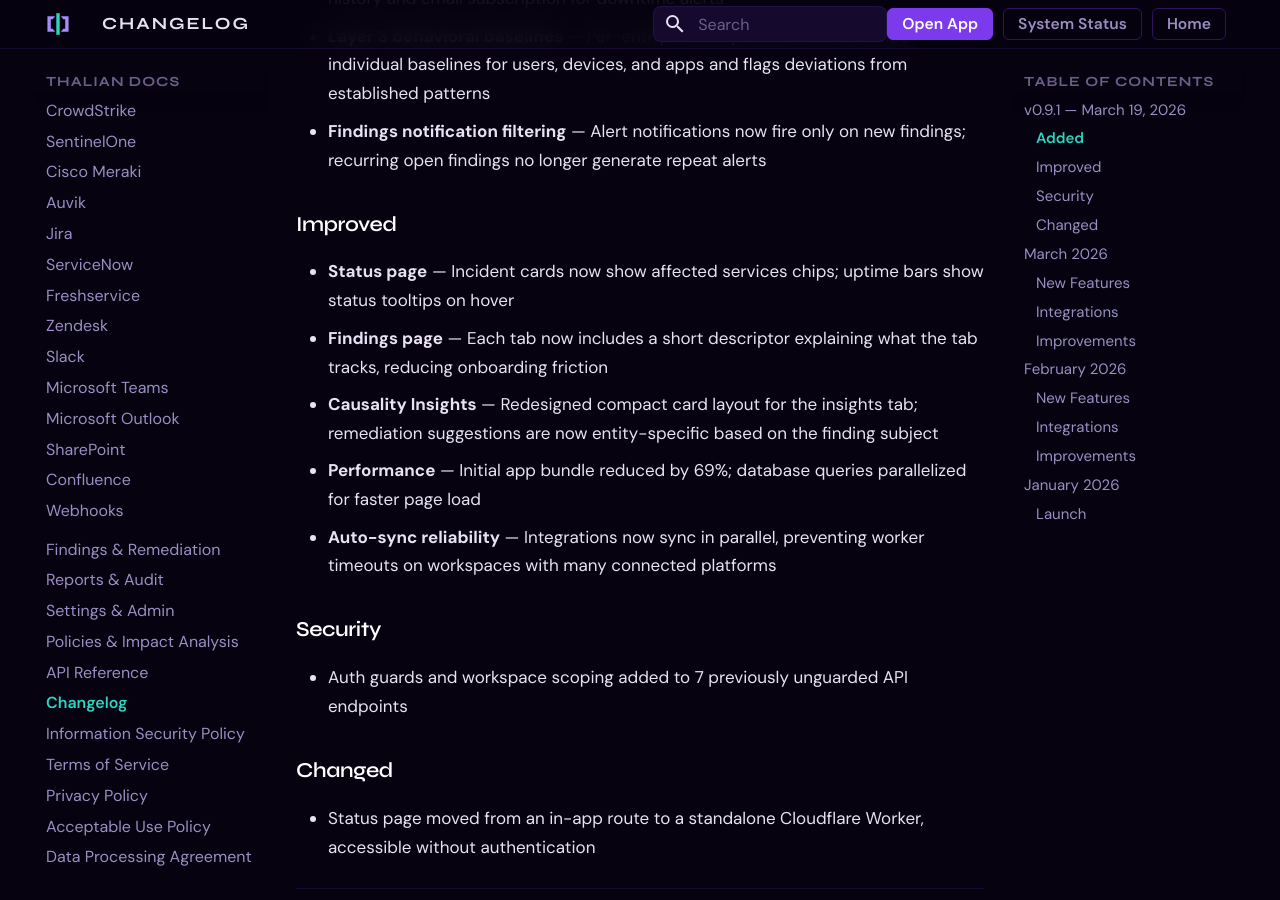
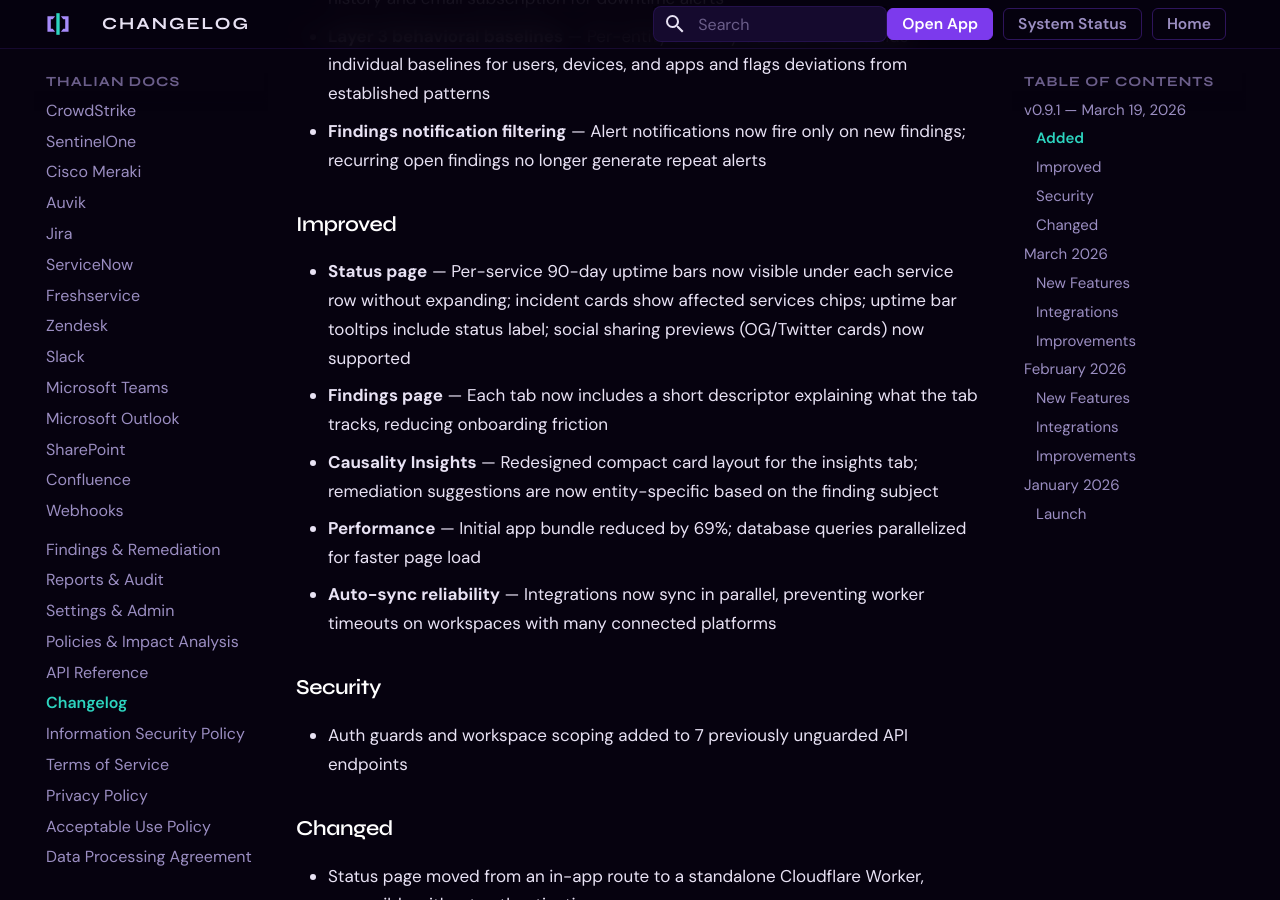
Before and after one commit to tori-mf13/thalian-docs, an MkDocs documentation site: the page built from docs/changelog.md, in a window 1280 px wide and 900 px high, scrolled down 444 px. Built offline with MkDocs 1.6.1 and Material for MkDocs 9.7.7, drawn with Linux system fonts in a browser that asks for light colours.

Commit message:
docs: update status page changelog with per-service bars and OG tags

```diff
--- a/docs/changelog.md
+++ b/docs/changelog.md
@@ -14,7 +14,7 @@ Notable changes, new features, and fixes for the Thalian platform.
 
 ### Improved
 
-- **Status page** — Incident cards now show affected services chips; uptime bars show status tooltips on hover
+- **Status page** — Per-service 90-day uptime bars now visible under each service row without expanding; incident cards show affected services chips; uptime bar tooltips include status label; social sharing previews (OG/Twitter cards) now supported
 - **Findings page** — Each tab now includes a short descriptor explaining what the tab tracks, reducing onboarding friction
 - **Causality Insights** — Redesigned compact card layout for the insights tab; remediation suggestions are now entity-specific based on the finding subject
 - **Performance** — Initial app bundle reduced by 69%; database queries parallelized for faster page load
```
